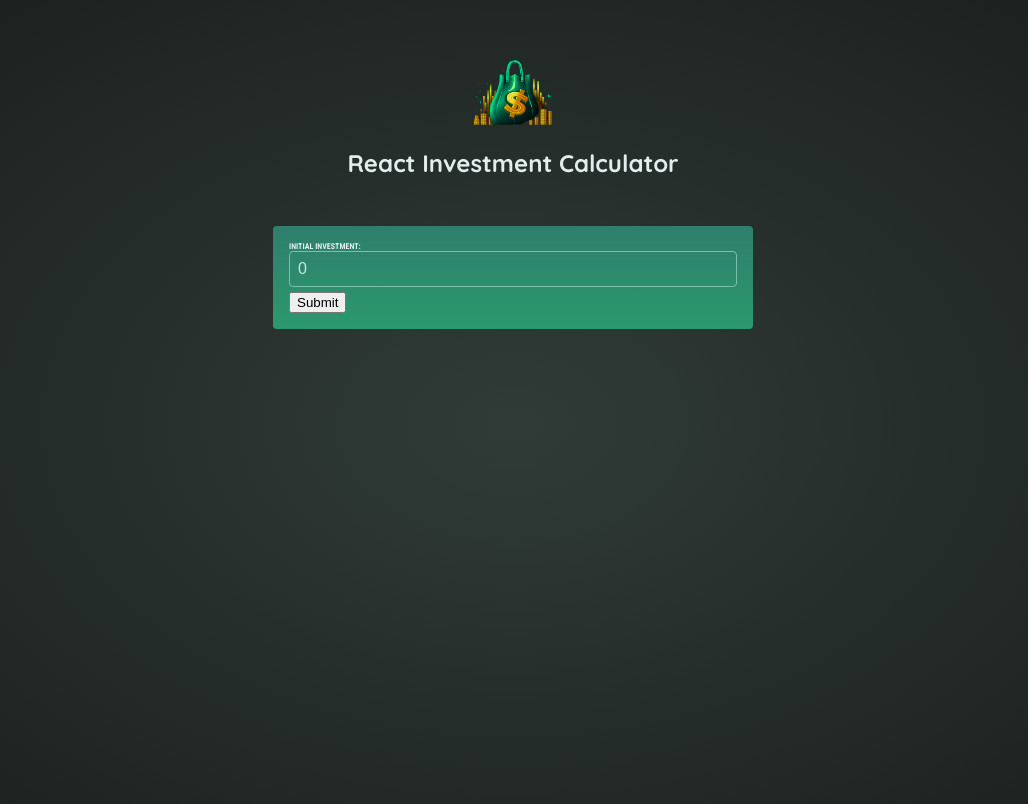
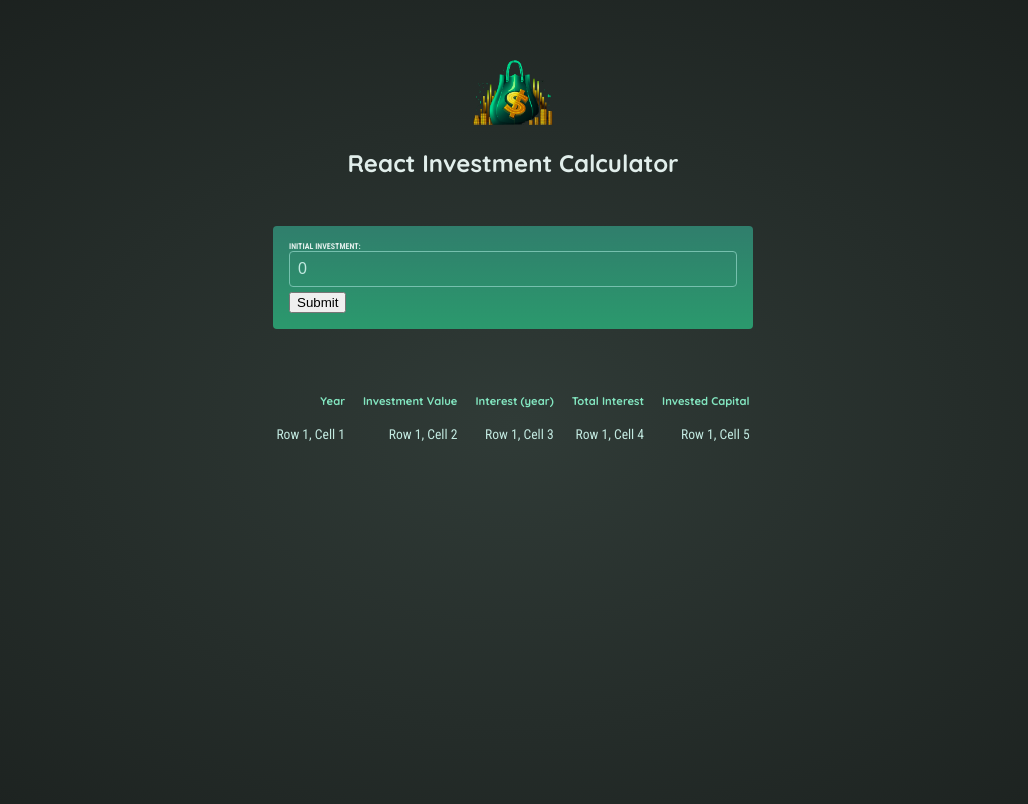
Before and after one commit to sydelled/InvestmentCalculator, a React (Vite) app: page / in a window 1280 px wide. Shown: the top 804 px of the page, without its empty margins (127-1155 px from the left). Built offline with nearby package versions, Linux system fonts and the light colour scheme.

Commit message:
changes to app.jsx

```diff
--- a/src/App.jsx
+++ b/src/App.jsx
@@ -1,5 +1,7 @@
 import Header from "./components/Header/Header";
 import UserInput from "./components/User Input/UserInput";
+import ResultsTable from "./components/ResultsTable/ResultsTable";
+import { calculateInvestmentResults } from "./util/investment";
 
 function App() {
   return (
@@ -7,6 +9,8 @@ function App() {
 
     <Header/>
     <UserInput/>
+    <ResultsTable/>
+
 
     </>
   );
```
